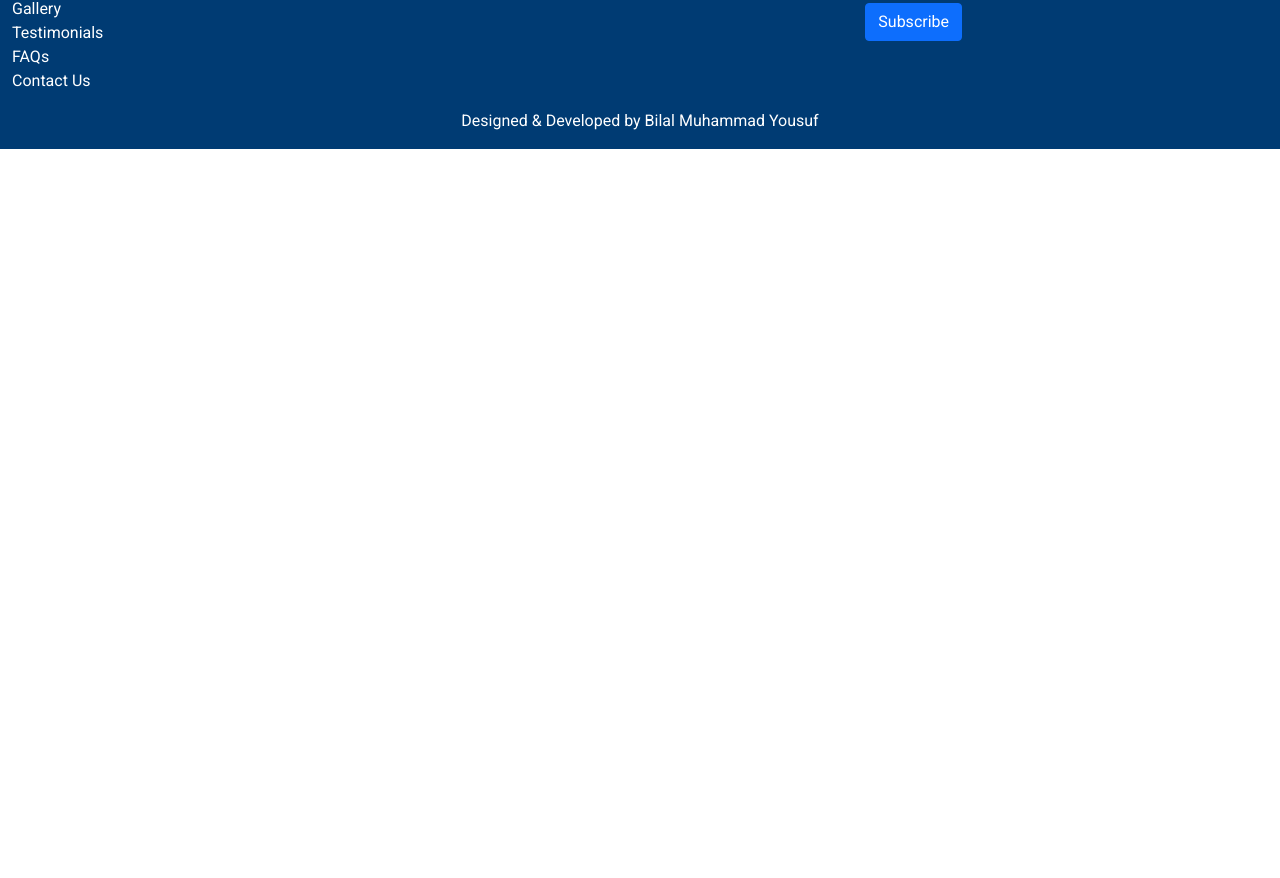
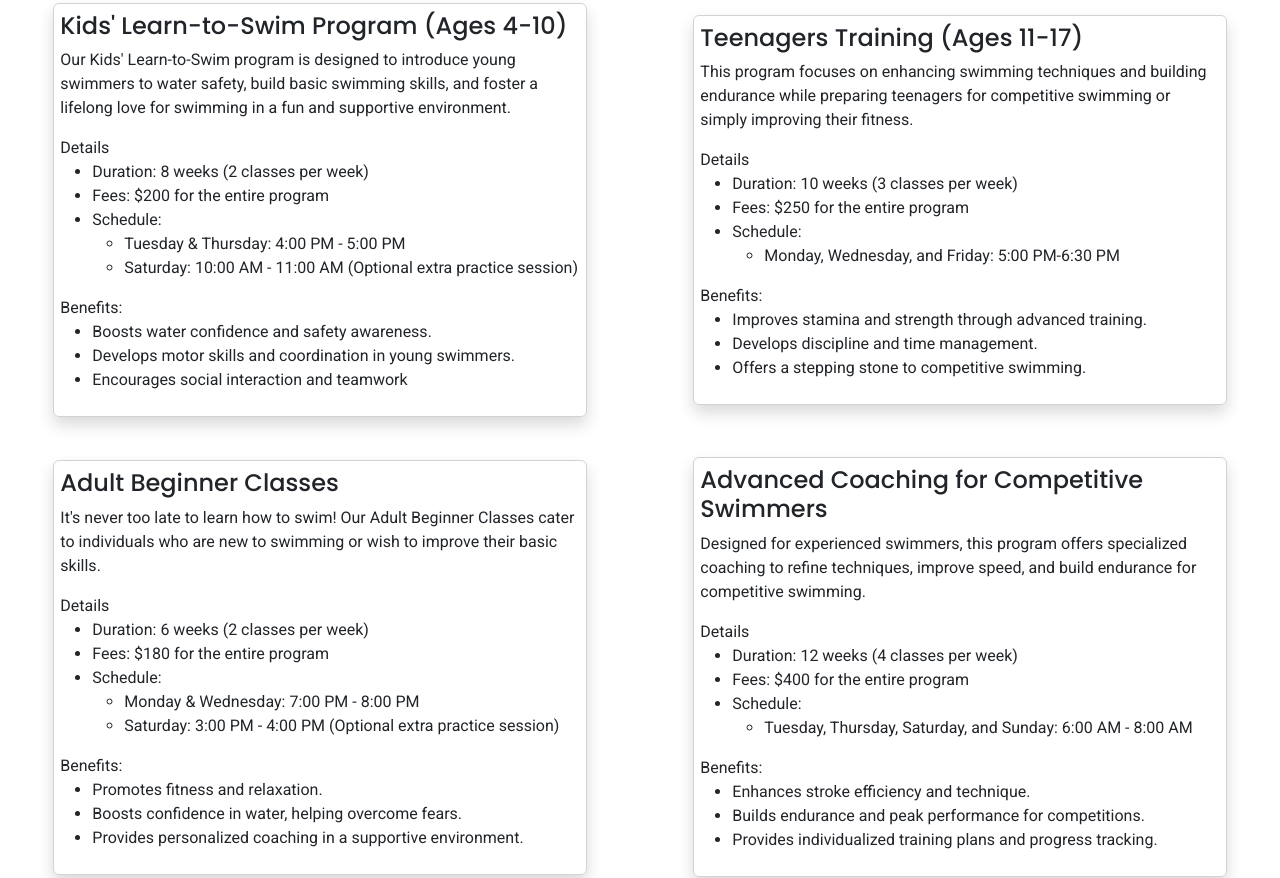
Before and after one commit to Bilal-19/swimming-academy-website, a React (Vite) app: page /programs in a window 1280 px wide. Shown: the part 216-1094 px from the top of the page. Before the commit the page ends 800 px from the top, so only its background shows below. Built offline with nearby package versions, Linux system fonts and the light colour scheme.

Commit message:
Updated 'Programs' page.

```diff
--- a/src/Pages/Programs.jsx
+++ b/src/Pages/Programs.jsx
@@ -1,12 +1,114 @@
 import React from "react";
-import Header from "../Components/Header"
-import Footer from "../Components/Footer"
+import Header from "../Components/Header";
+import Footer from "../Components/Footer";
 
 export default function Programs() {
     return (
         <>
             <Header />
+
+            <div class="container-fluid">
+
+                <div class="row mt-3 mb-3">
+                    <h3 className="text-center">Our Programs</h3>
+                </div>
+
+                <div class="row mt-3 mb-3 d-flex justify-content-around align-items-center">
+                    <div class="col-md-5 program-card shadow">
+                        <h4>Kids' Learn-to-Swim Program (Ages 4-10)</h4>
+                        <p>
+                            Our Kids' Learn-to-Swim program is designed to introduce young
+                            swimmers to water safety, build basic swimming skills, and foster
+                            a lifelong love for swimming in a fun and supportive environment.
+                        </p>
+                        <p className="mb-0">Details</p>
+                        <ul>
+                            <li>Duration: 8 weeks (2 classes per week)</li>
+                            <li>Fees: $200 for the entire program</li>
+                            <li>Schedule:</li>
+                            <ul>
+                                <li>Tuesday & Thursday: 4:00 PM - 5:00 PM</li>
+                                <li>Saturday: 10:00 AM - 11:00 AM (Optional extra practice session)</li>
+                            </ul>
+                        </ul>
+                        <p className="mb-0">Benefits:</p>
+                        <ul>
+                            <li>Boosts water confidence and safety awareness.</li>
+                            <li>Develops motor skills and coordination in young swimmers.</li>
+                            <li>Encourages social interaction and teamwork</li>
+                        </ul>
+                    </div>
+
+                    <div class="col-md-5 program-card shadow">
+                        <h4>Teenagers Training (Ages 11-17)</h4>
+                        <p>
+                            This program focuses on enhancing swimming techniques and building endurance while preparing teenagers for competitive swimming or simply improving their fitness.
+                        </p>
+                        <p className="mb-0">Details</p>
+                        <ul>
+                            <li>Duration: 10 weeks (3 classes per week)</li>
+                            <li>Fees: $250 for the entire program</li>
+                            <li>Schedule:</li>
+                            <ul>
+                                <li>Monday, Wednesday, and Friday: 5:00 PM-6:30 PM</li>
+                            </ul>
+                        </ul>
+                        <p className="mb-0">Benefits:</p>
+                        <ul>
+                            <li>Improves stamina and strength through advanced training.</li>
+                            <li>Develops discipline and time management.</li>
+                            <li>Offers a stepping stone to competitive swimming.</li>
+                        </ul>
+                    </div>
+
+                    <div class="col-md-5 program-card shadow">
+                        <h4>Adult Beginner Classes</h4>
+                        <p>
+                            It's never too late to learn how to swim! Our Adult Beginner Classes cater to individuals who are new to swimming or wish to improve their basic skills.
+                        </p>
+                        <p className="mb-0">Details</p>
+                        <ul>
+                            <li>Duration: 6 weeks (2 classes per week)</li>
+                            <li>Fees: $180 for the entire program</li>
+                            <li>Schedule:</li>
+                            <ul>
+                                <li>Monday & Wednesday: 7:00 PM - 8:00 PM</li>
+                                <li>Saturday: 3:00 PM - 4:00 PM (Optional extra practice session)</li>
+                            </ul>
+                        </ul>
+                        <p className="mb-0">Benefits:</p>
+                        <ul>
+                            <li>Promotes fitness and relaxation.</li>
+                            <li>Boosts confidence in water, helping overcome fears.</li>
+                            <li>Provides personalized coaching in a supportive environment.</li>
+                        </ul>
+                    </div>
+
+                    <div class="col-md-5 program-card shadow">
+                        <h4>Advanced Coaching for Competitive Swimmers</h4>
+                        <p>
+                            Designed for experienced swimmers, this program offers specialized coaching to refine techniques, improve speed, and build endurance for competitive swimming.
+                        </p>
+                        <p className="mb-0">Details</p>
+                        <ul>
+                            <li>Duration: 12 weeks (4 classes per week)</li>
+                            <li>Fees: $400 for the entire program</li>
+                            <li>Schedule:</li>
+                            <ul>
+                                <li>Tuesday, Thursday, Saturday, and Sunday: 6:00 AM - 8:00 AM</li>
+                            </ul>
+                        </ul>
+                        <p className="mb-0">Benefits:</p>
+                        <ul>
+                            <li>Enhances stroke efficiency and technique.</li>
+                            <li>Builds endurance and peak performance for competitions.</li>
+                            <li>Provides individualized training plans and progress tracking.</li>
+                        </ul>
+                    </div>
+                </div>
+            </div>
+
             <Footer />
         </>
-    )
+    );
 }
--- a/src/index.css
+++ b/src/index.css
@@ -42,7 +42,9 @@ h6 {
 
 p,
 a,
-button {
+button,
+ul,
+li {
   font-family: "Roboto", serif;
 }
 
@@ -60,6 +62,7 @@ button:hover {
   background-color: #ffffff;
   border: 1px solid #003b73;
 }
+
 /* ------------------------------------------------------------------------------------------------- */
 
 #bg-home-img {
@@ -84,7 +87,7 @@ button:hover {
   margin-bottom: 10px;
 }
 
-.trainer-card{
+.trainer-card {
   border-top: 3px solid #333333;
   border-left: 3px solid #333333;
   border-right: 1px solid #333333;
@@ -92,7 +95,14 @@ button:hover {
   border-radius: 6px;
 }
 
-.trainer-card img{
+.program-card {
+  border: 1px solid #d3d2d2;
+  border-radius: 6px;
+  padding: 8px 6px;
+  margin: 20px;
+}
+
+.trainer-card img {
   height: 60px;
   width: 60px;
   object-fit: cover;
@@ -104,8 +114,14 @@ button:hover {
 
 /* Media Query */
 @media screen and (max-width: 768px) {
-  .highlight-cards, .trainer-card {
+
+  .highlight-cards,
+  .trainer-card {
     width: 400px;
     margin: 5px auto;
   }
+
+  .program-card{
+    width: 400px;
+  }
 }
```
